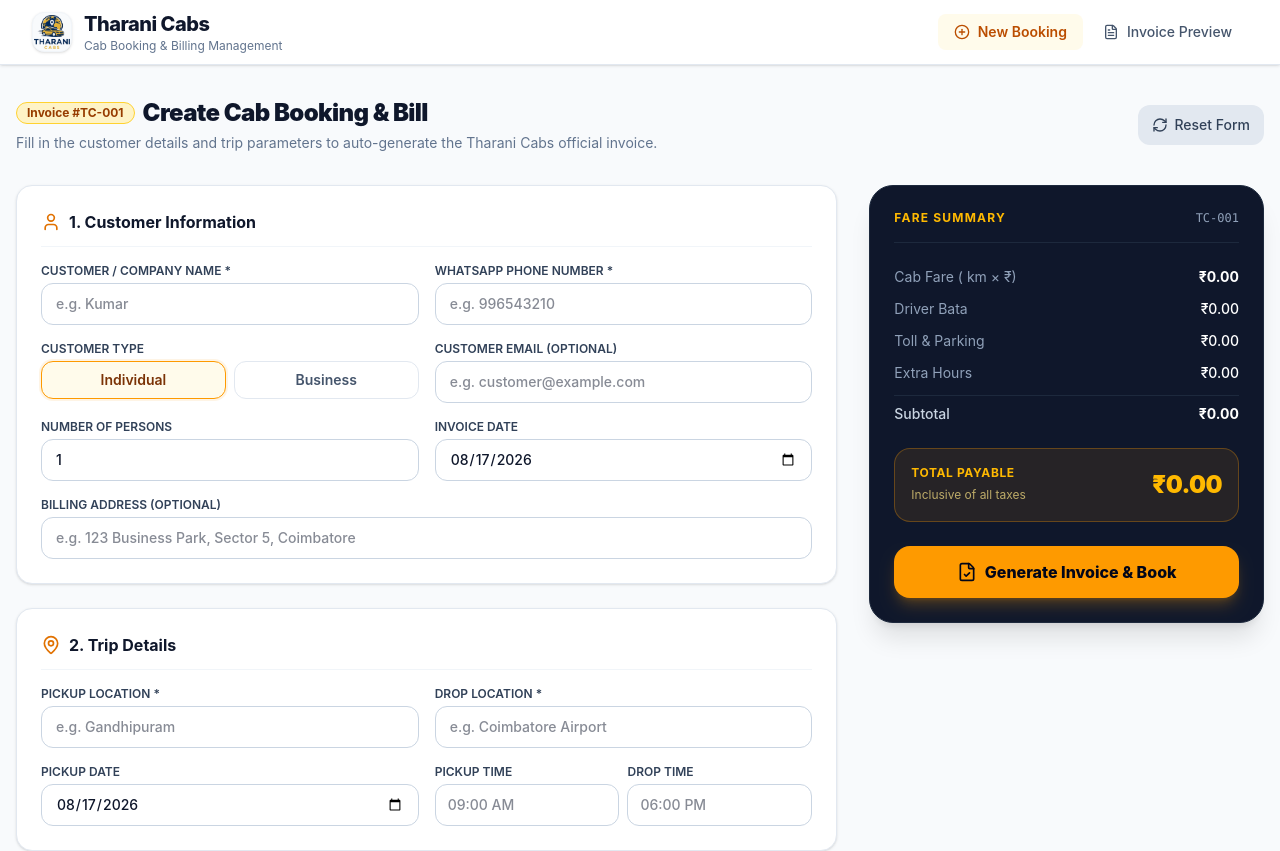
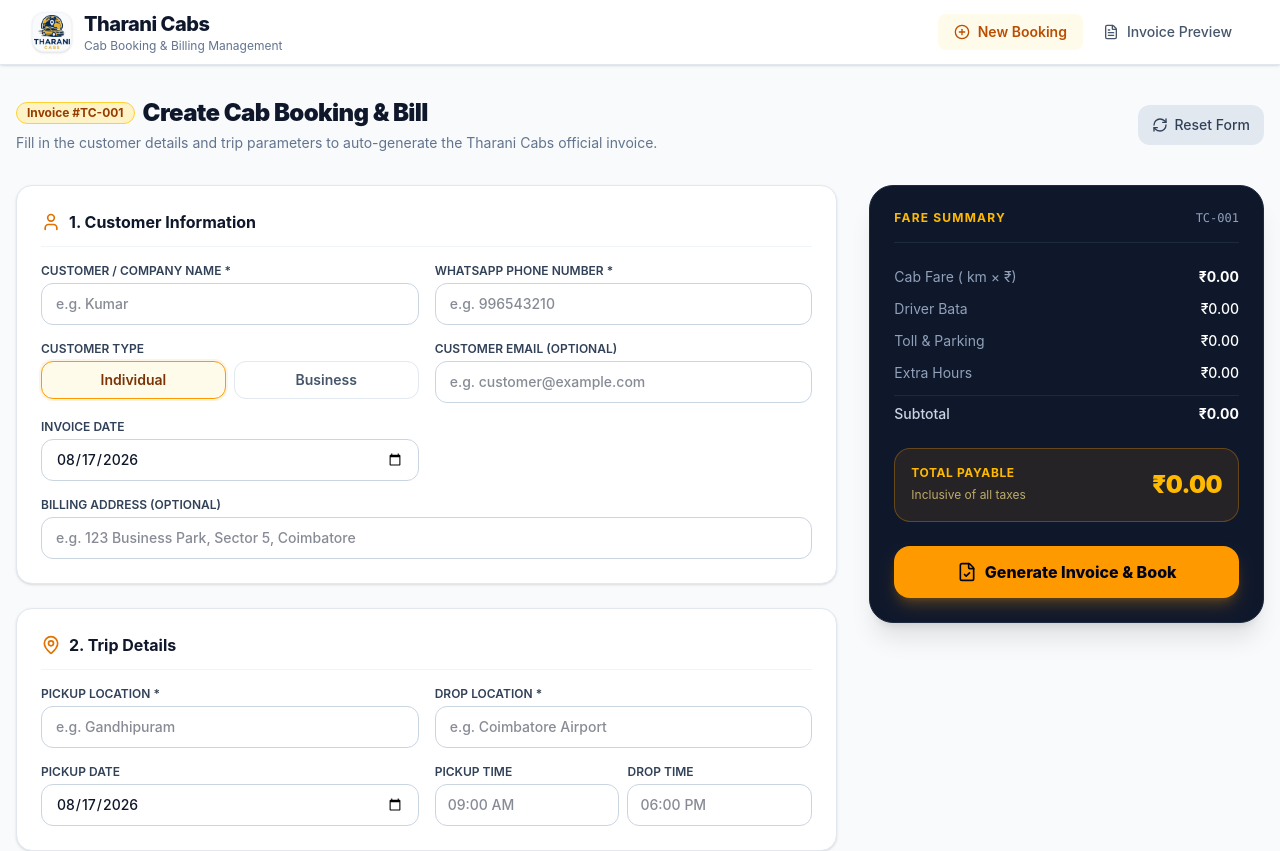
Before and after one commit to krishnasanjayj/tharani-cabs, a React (Vite) app: page / in a window 1280 px wide. Shown: the top 851 px of the page. Built offline with nearby package versions, Linux system fonts and the light colour scheme; no server answers.

Commit message:
removed number of passengers column

```diff
--- a/src/components/BookingForm.tsx
+++ b/src/components/BookingForm.tsx
@@ -343,23 +343,6 @@ export const BookingForm: React.FC<BookingFormProps> = ({
                   placeholder="e.g. customer@example.com"
                   value={customerEmail}
                   onChange={(e) => setCustomerEmail(e.target.value)}
-                  className="w-full px-3.5 py-2.5 rounded-xl border border-slate-300 focus:ring-2 focus:ring-amber-500 focus:border-amber-500 text-slate-900 text-sm font-medium transition-all"
-                />
-              </div>
-
-              <div>
-                <label className="block text-xs font-semibold text-slate-700 uppercase mb-1">
-                  Number of Persons
-                </label>
-                <input
-                  type="number"
-                  min="1"
-                  max="7"
-                  value={personsCount}
-                  onChange={(e) => {
-                    const val = parseInt(e.target.value, 10) || 1;
-                    setPersonsCount(Math.min(7, Math.max(1, val)));
-                  }}
                   className="w-full px-3.5 py-2.5 rounded-xl border border-slate-300 focus:ring-2 focus:ring-amber-500 focus:border-amber-500 text-slate-900 text-sm font-medium transition-all"
                 />
               </div>
```
